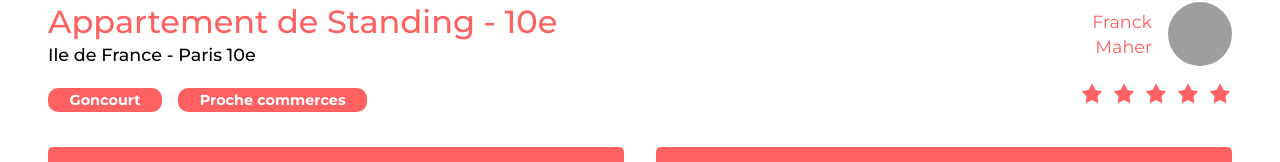
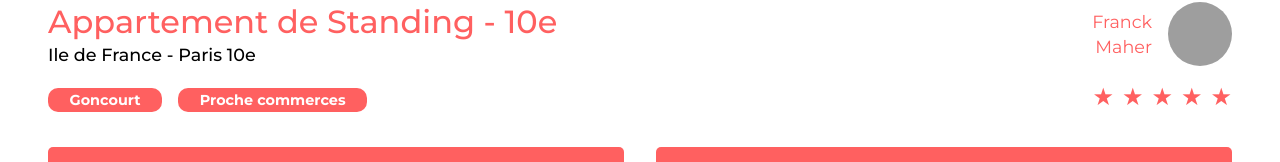
Before and after one commit to leamerle13-hash/Kasa, a React (Vite) app: page /housing/0979876d in a window 1280 px wide. Shown: the part 585-747 px from the top of the page. Built offline with nearby package versions, Linux system fonts and the light colour scheme; grey boxes are pictures that could not be loaded; a web font is replaced by a local one.

Commit message:
Changement rating

```diff
--- a/src/SASS/_mixins.scss
+++ b/src/SASS/_mixins.scss
@@ -37,11 +37,8 @@
 }
 
 @mixin star {
-    width: 24px;
-    height: 24px;
-    stroke: none;
+    font-size: 24px;
     @media (max-width: 768px){
-        width: 17px;
-        height: 17px;
+        font-size: 19px;
     }
 }
--- a/src/components/Rating/Rating.scss
+++ b/src/components/Rating/Rating.scss
@@ -1,13 +1,12 @@
 @use "../../SASS/variables";
 @use "../../SASS/mixins";
 
-.rating__star {
-    &-active {
-        fill: variables.$primary-color;
-        @include mixins.star;
-    }
-    &-grey {
-        fill: #E3E3E3;
-        @include mixins.star;
-    }
+.rating__star-active {
+    color: variables.$primary-color;
+    @include mixins.star;
 }
+
+.rating__star-grey {
+    color: #E3E3E3;
+    @include mixins.star;
+}
--- a/src/components/Rating/index.jsx
+++ b/src/components/Rating/index.jsx
@@ -1,4 +1,3 @@
-import { Star } from "lucide-react"
 import "./Rating.scss"
 
 export default function Rating(props) {
@@ -7,10 +6,12 @@ export default function Rating(props) {
     const starsArray = Array.from([1, 2, 3, 4, 5])
         .map((element, index) => {
             return (
-                <Star
+                <span
                     key={index}
                     className={index < rating ? "rating__star-active" : "rating__star-grey"}
-                />
+                >
+                    {index < rating ? "★" : "★"}
+                </span>
             )
         })
 
```
